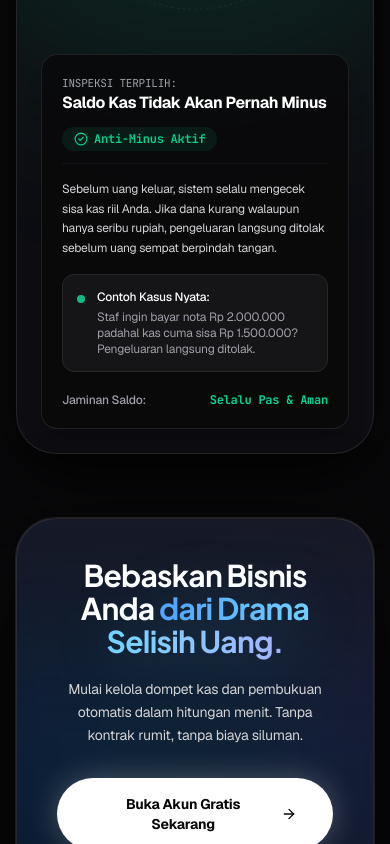
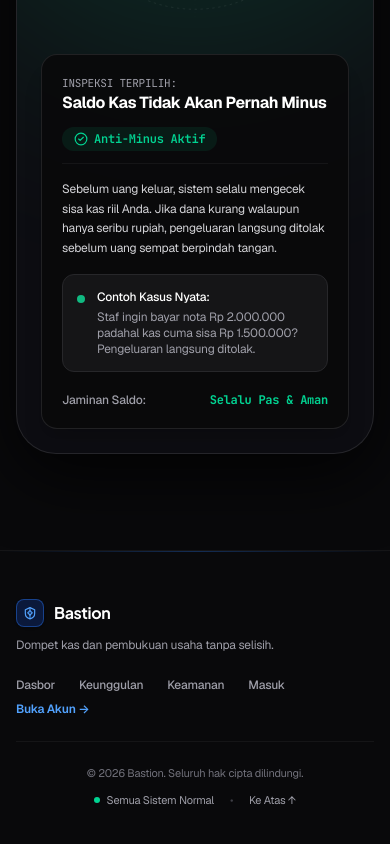
Before and after one commit to agamlatiff/bastion, a React (Vite) app in the folder web/: page / in a window 390 px wide. Shown: the part 7646-8490 px from the top of the page. Built offline with nearby package versions, Linux system fonts and the light colour scheme.

Commit message:
feat(web): remove final cta banner and add subtle horizon glow line to footer

```diff
--- a/web/src/pages/LandingPage.tsx
+++ b/web/src/pages/LandingPage.tsx
@@ -965,62 +965,16 @@ export const LandingPage: React.FC = () => {
                     <div className="pt-2">
                         <ConcentricVault />
                     </div>
-
-                    {/* Epic Radiant Final CTA Banner */}
-                    <div className="mt-16 rounded-[2.5rem] border border-white/10 bg-gradient-to-b from-[#181824]/95 via-[#101017]/95 to-[#09090c]/95 p-10 sm:p-14 text-center relative overflow-hidden shadow-[0_30px_100px_rgba(0,0,0,0.9)] ring-1 ring-white/10">
-                        {/* Ambient Central Glow */}
-                        <div className="absolute top-1/2 left-1/2 -translate-x-1/2 -translate-y-1/2 w-[600px] h-[300px] bg-gradient-to-r from-blue-600/20 via-sky-500/15 to-indigo-600/20 blur-[100px] pointer-events-none" />
-
-                        <div className="relative z-10 max-w-2xl mx-auto space-y-5">
-                            <h2 className="text-3xl sm:text-5xl lg:text-6xl font-bold text-white tracking-tight leading-[1.1] font-heading">
-                                Bebaskan Bisnis Anda <br className="hidden sm:inline" />
-                                <span className="bg-gradient-to-r from-blue-400 via-sky-300 to-indigo-300 bg-clip-text text-transparent drop-shadow-[0_0_30px_rgba(56,189,248,0.25)]">
-                                    dari Drama Selisih Uang.
-                                </span>
-                            </h2>
-
-                            <p className="text-sm sm:text-base text-zinc-300 max-w-lg mx-auto leading-relaxed">
-                                Mulai kelola dompet kas dan pembukuan otomatis dalam hitungan menit. Tanpa kontrak rumit, tanpa biaya siluman.
-                            </p>
-
-                            {/* Tombol Aksi */}
-                            <div className="flex flex-col sm:flex-row items-center justify-center gap-3 pt-3">
-                                <Link to={isAuthenticated ? '/app/dashboard' : '/register'} className="w-full sm:w-auto">
-                                    <button className="w-full sm:w-auto px-9 py-4 rounded-full text-sm font-bold bg-white text-zinc-950 hover:bg-zinc-200 shadow-[0_0_30px_rgba(255,255,255,0.25)] transition-all flex items-center justify-center gap-2">
-                                        <span>{isAuthenticated ? 'Buka Dasbor Saya' : 'Buka Akun Gratis Sekarang'}</span>
-                                        <ArrowRight className="w-4 h-4" />
-                                    </button>
-                                </Link>
-                                <a href="#demo" className="w-full sm:w-auto">
-                                    <button className="w-full sm:w-auto px-8 py-4 rounded-full text-sm font-semibold border border-zinc-700/80 bg-zinc-900/80 hover:bg-zinc-800 text-zinc-200 backdrop-blur-md transition-all">
-                                        Coba Simulasi Dasbor ↑
-                                    </button>
-                                </a>
-                            </div>
-
-                            {/* Trust Micro-Copy */}
-                            <div className="pt-4 flex flex-wrap items-center justify-center gap-4 text-xs text-zinc-400">
-                                <span className="flex items-center gap-1.5">
-                                    <Check className="w-4 h-4 text-emerald-400" /> Buka akun 2 menit
-                                </span>
-                                <span>•</span>
-                                <span className="flex items-center gap-1.5">
-                                    <Check className="w-4 h-4 text-emerald-400" /> Tanpa kartu kredit
-                                </span>
-                                <span>•</span>
-                                <span className="flex items-center gap-1.5">
-                                    <Check className="w-4 h-4 text-emerald-400" /> Standar perbankan
-                                </span>
-                            </div>
-                        </div>
-                    </div>
                 </div>
             </section>
 
             {/* ========================================================================= */}
             {/* MINIMALIST & SIMPLE FOOTER                                                */}
             {/* ========================================================================= */}
-            <footer className="relative border-t border-white/5 bg-[#09090b] py-10 sm:py-12 text-xs text-zinc-400 text-left">
+            <footer className="relative border-t border-white/5 bg-[#09090b] py-12 sm:py-14 text-xs text-zinc-400 text-left overflow-hidden">
+                {/* Subtle Horizon Glow Line */}
+                <div className="absolute top-0 left-1/2 -translate-x-1/2 w-full max-w-4xl h-px bg-gradient-to-r from-transparent via-blue-500/30 to-transparent pointer-events-none" />
+
                 <div className="max-w-6xl mx-auto px-4 sm:px-6 space-y-6">
                     {/* Top Row: Brand & Horizontal Nav */}
                     <div className="flex flex-col md:flex-row md:items-center justify-between gap-6">
```
